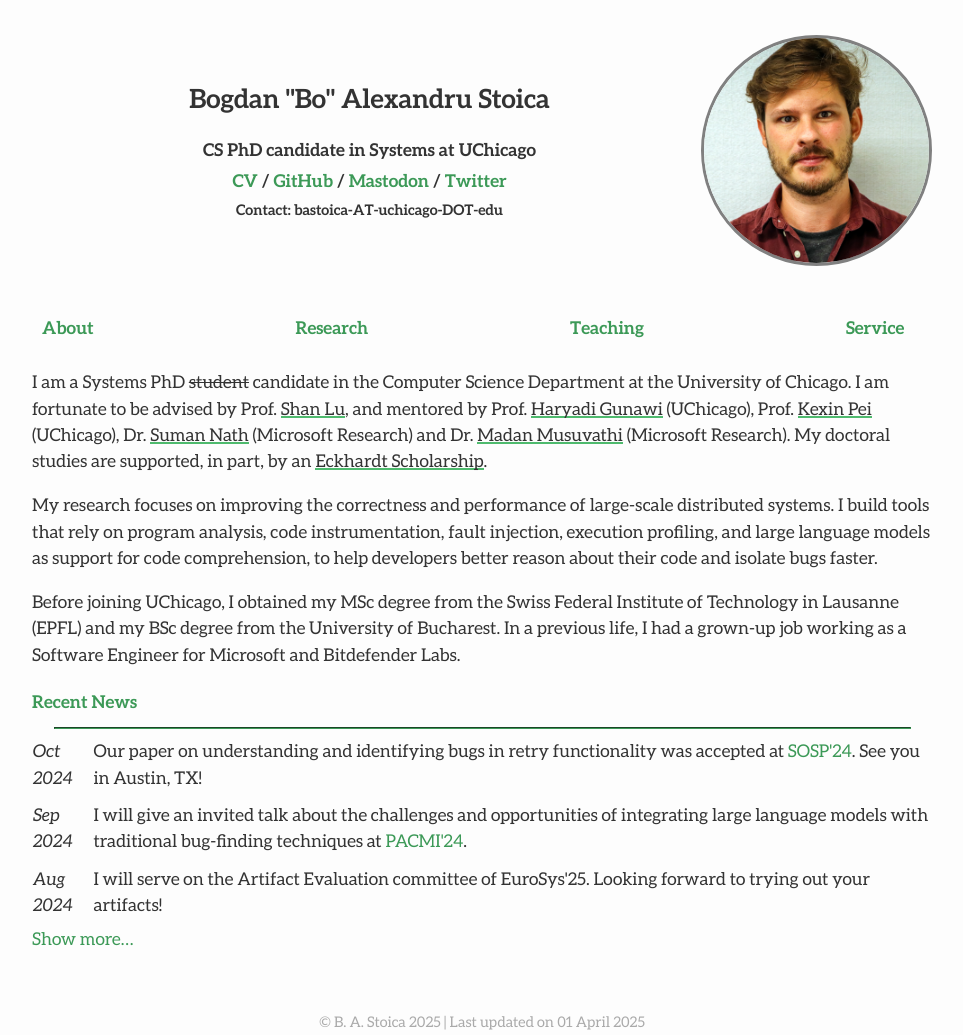
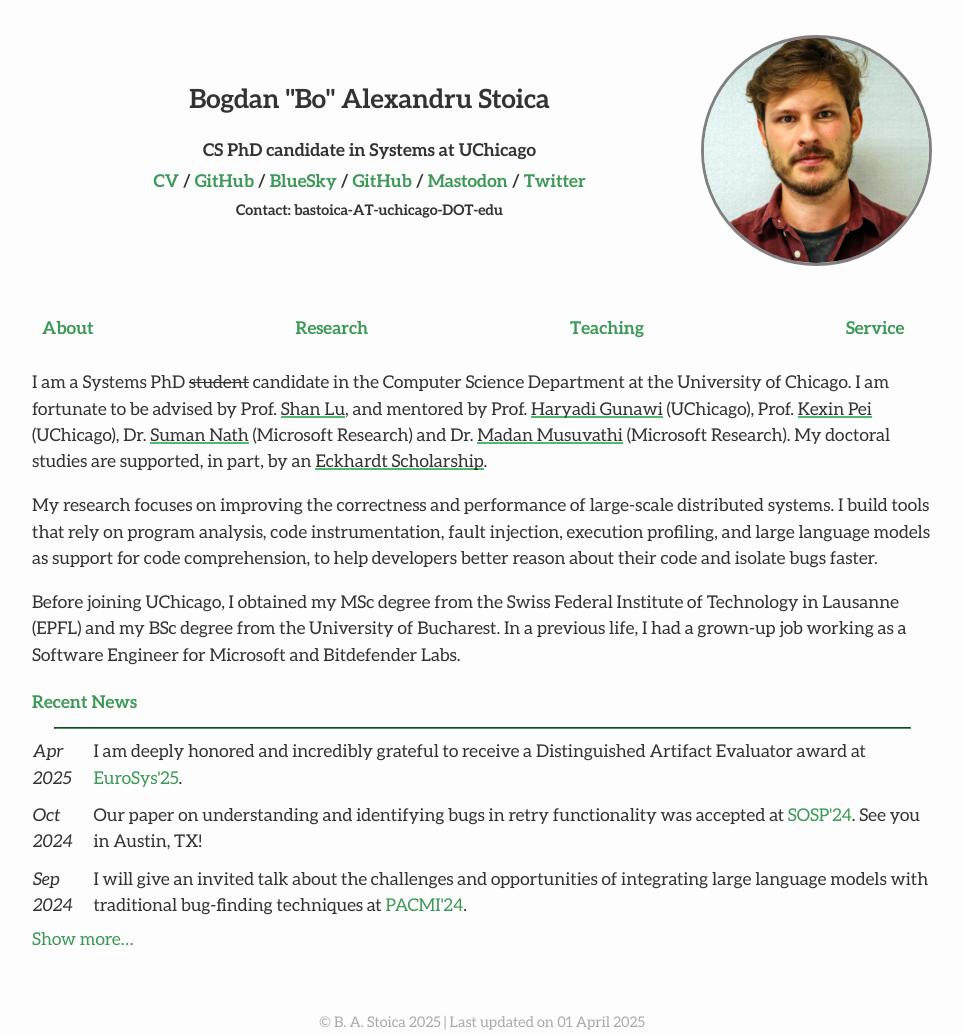
Before and after one commit to bastoica/bastoica.github.io, a Jekyll site: the page built from index.md, in a window 1280 px wide. Shown: the whole page, without its empty margins (158-1121 px from the left). Built offline with Jekyll 4.4.1, drawn with Linux system fonts in a browser that asks for light colours; nearby versions of some CDN libraries.

Commit message:
small updates, minor fixes

```diff
--- a/_config.yml
+++ b/_config.yml
@@ -6,7 +6,7 @@
 title: Bogdan "Bo" Alexandru Stoica
 title_short: B. A. Stoica
 description: CS PhD candidate in Systems at UChicago
-useful_links: <a class="useful-links" target="_blank" href="/files/metadata/bogdan_bo_stoica_cv.pdf">CV</a> / <a class="useful-links" target="_blank" href="https://github.com/bastoica">GitHub</a> / <a class="useful-links" target="_blank" rel="me" href="https://discuss.systems/@CacheMisses">Mastodon</a> / <a class="useful-links" target="_blank" href="https://twitter.com/CacheMisses">Twitter</a>
+useful_links: <a class="useful-links" target="_blank" href="/files/metadata/bogdan_stoica_cv.pdf">CV</a> / <a class="useful-links" target="_blank" href="https://github.com/bastoica">GitHub</a> / <a class="useful-links" target="_blank" rel="me" href="https://bsky.app/profile/cachemisses.bsky.social">BlueSky</a> / <a class="useful-links" target="_blank" href="https://github.com/bastoica">GitHub</a> / <a class="useful-links" target="_blank" rel="me" href="https://discuss.systems/@CacheMisses">Mastodon</a> / <a class="useful-links" target="_blank" href="https://twitter.com/CacheMisses">Twitter</a>
 contact: "Contact: bastoica-AT-uchicago-DOT-edu"
 email: #
 
--- a/index.md
+++ b/index.md
@@ -26,6 +26,10 @@
 
 
 <table id="newsTable" style="border-collapse: collapse;">
+  <tr>
+    <td style="padding-bottom: 10px; text-align: left;"><i>Apr<br>2025</i></td>
+    <td style="padding-bottom: 10px; padding-left: 20px; text-align: left;">I am deeply honored and incredibly grateful to receive a Distinguished Artifact Evaluator award at <a href="https://2025.eurosys.org/awards.html" tafget="_blank">EuroSys'25</a>.</td>
+  </tr>
   <tr>
     <td style="padding-bottom: 10px; text-align: left;"><i>Oct<br>2024</i></td>
     <td style="padding-bottom: 10px; padding-left: 20px; text-align: left;">Our paper on understanding and identifying bugs in retry functionality was accepted at <a href="https://sigops.org/s/conferences/sosp/2024/" tafget="_blank">SOSP'24</a>. See you in Austin, TX!</td>
--- a/service.md
+++ b/service.md
@@ -7,7 +7,7 @@
 <h4 class="news-style" style="margin-top: 20px">Artifact Evaluation Committees</h4>
 <hr class="news-style" style="width: 95%; ">
 
-&ensp;2024:&emsp;EuroSys
+&ensp;2025:&emsp;EuroSys
 &ensp;2023:&emsp;SOSP, MLSys
 &ensp;2022:&emsp;OSDI, ASPLOS, EuroSys
 &ensp;2021:&emsp;SOSP
```
